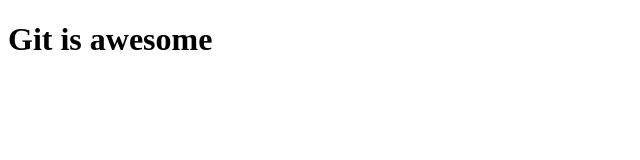
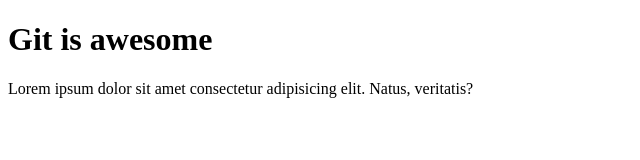
Before and after one commit to perebarberan/gitProject, a plain HTML site: page index.html in a window 1280 px wide. Shown: the whole page, without its empty margins (0-640 px from the left). Drawn offline with Linux system fonts and the light colour scheme.

Commit message:
Added Paragraph

```diff
--- a/index.html
+++ b/index.html
@@ -8,5 +8,8 @@
   </head>
   <body>
     <h1>Git is awesome</h1>
+    <p>
+        Lorem ipsum dolor sit amet consectetur adipisicing elit. Natus, veritatis?
+      </p>
   </body>
 </html>
```
